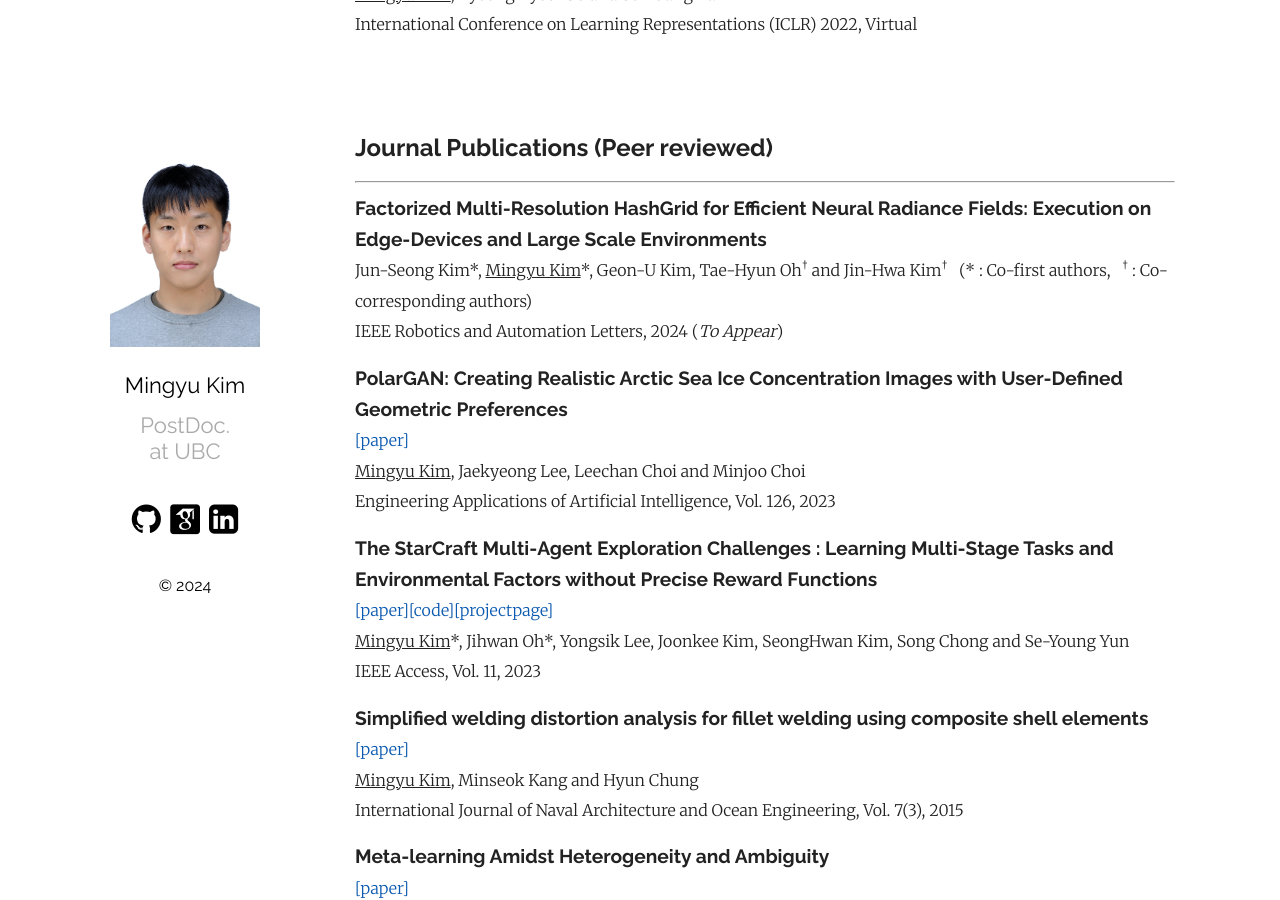
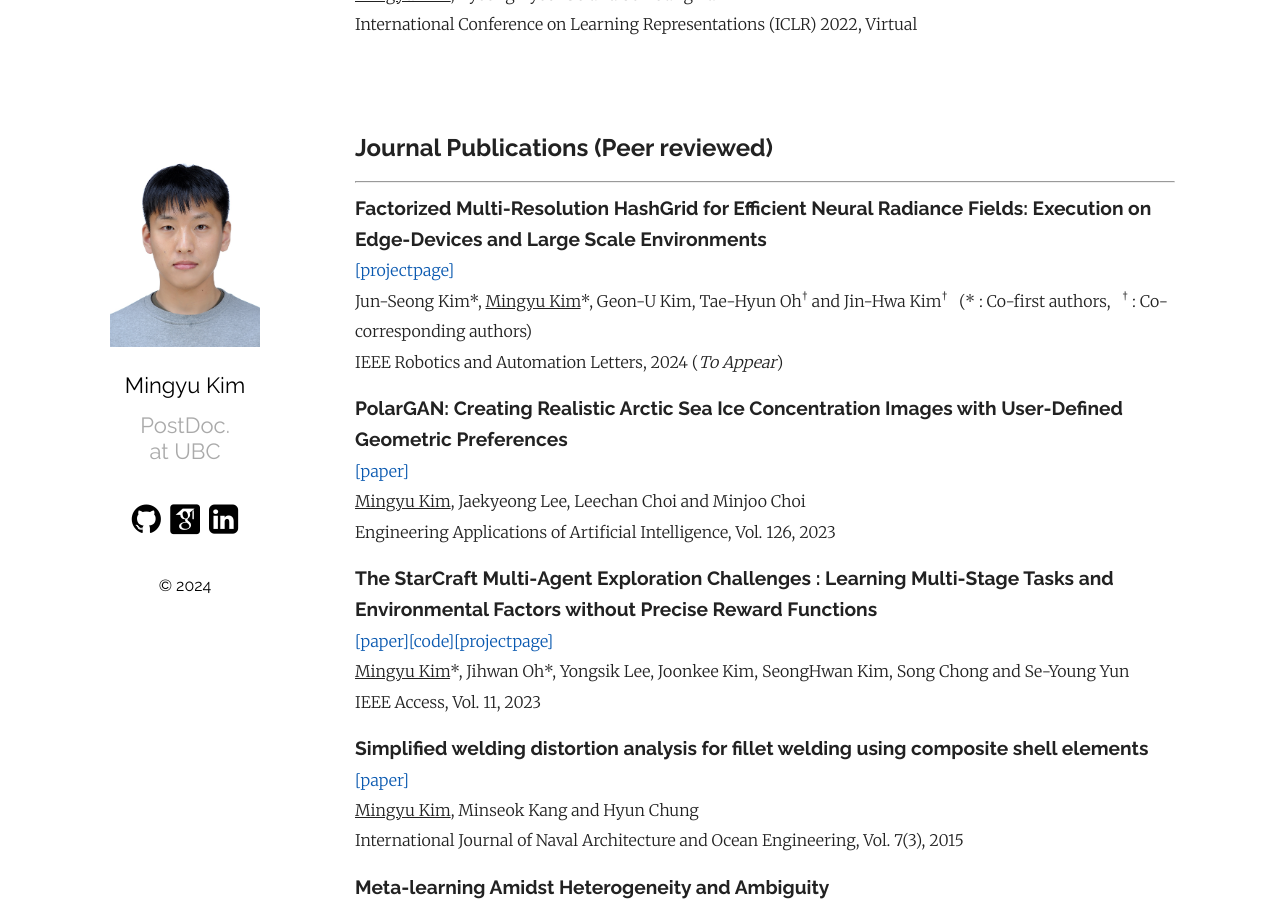
Before and after one commit to MingyuKim87/MingyuKim87.github.io, a Jekyll site: the page built from index.md, in a window 1280 px wide and 900 px high, scrolled down 1312 px. Built offline with Jekyll 4.4.1, drawn with Linux system fonts in a browser that asks for light colours; some web fonts are replaced.

Commit message:
Update index.md

```diff
--- a/index.md
+++ b/index.md
@@ -58,6 +58,7 @@ International Conference on Learning Representations (ICLR) 2022, Virtual
 <hr>
 
 **<span style="font-family:Raleway; font-size:1.2em;">Factorized Multi-Resolution HashGrid for Efficient Neural Radiance Fields: Execution on Edge-Devices and Large Scale Environments</span>**
+[[projectpage]][facthash_project]
 Jun-Seong Kim\*, <U>Mingyu Kim</U>\*, Geon-U Kim, Tae-Hyun Oh<sup>†</sup> and Jin-Hwa Kim<sup>†</sup> &nbsp; (\* : Co-first authors, &nbsp; <sup>†</sup> : Co-corresponding authors)
 IEEE Robotics and Automation Letters, 2024 (*To Appear*)
 
```
Also changed, not shown: other parts of index.md (+1 -0 lines).
